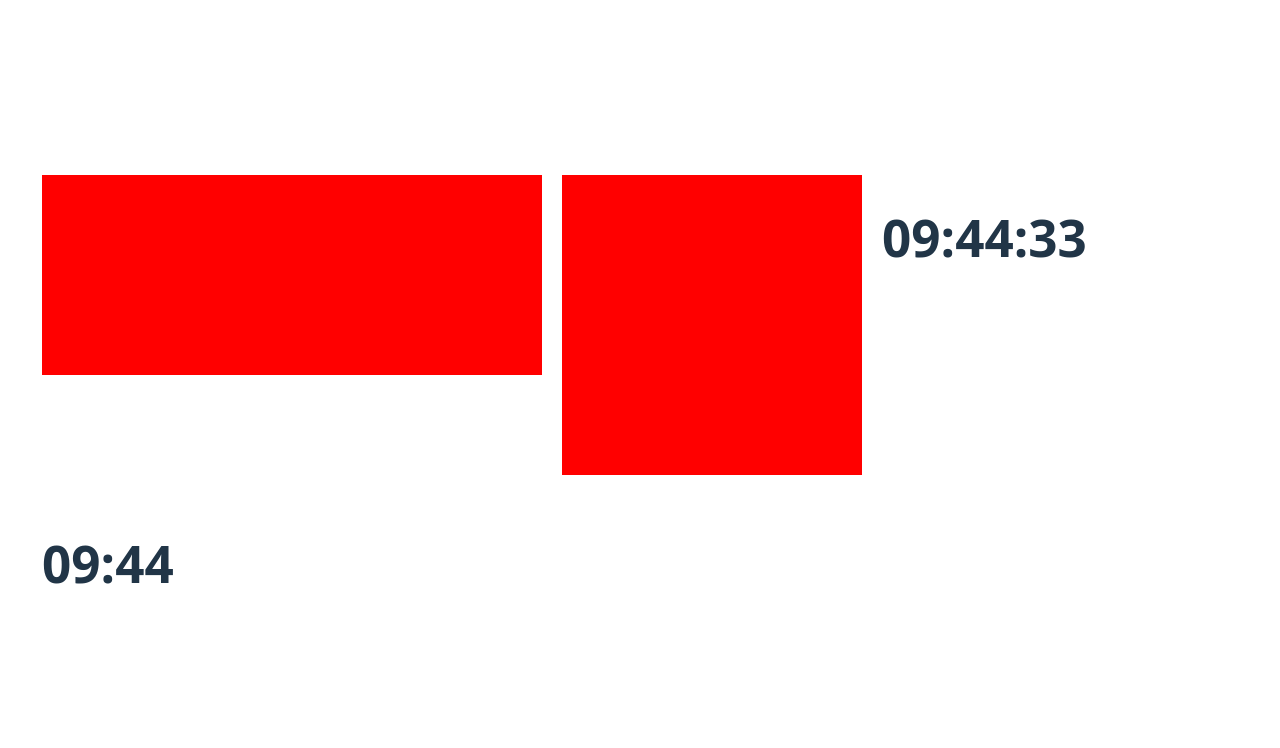
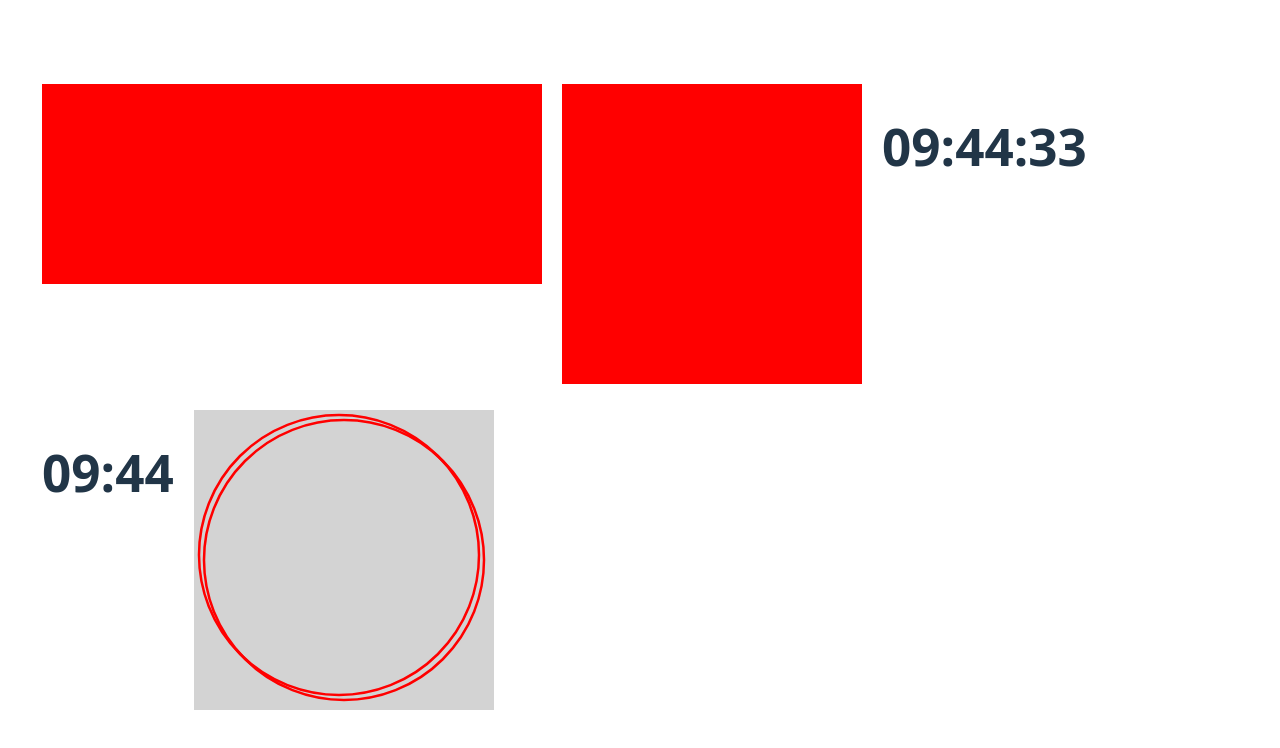
Before and after one commit to MaksimKuz/react-canvas-demo, a React (Vite) app: page / in a window 1280 px wide. Shown: the top 748 px of the page. Built offline with nearby package versions, Linux system fonts and the light colour scheme.

Commit message:
Добавлен компонент Clock. Canvas сделан классовым компонентом.

```diff
--- a/src/App.tsx
+++ b/src/App.tsx
@@ -2,6 +2,7 @@ import './App.css'
 // @ts-ignore
 import {Canvas} from './Canvas.jsx';
 import Timer from "./Timer.jsx";
+import Clock from "./Clock.jsx";
 
 function App() {
 
@@ -44,6 +45,7 @@ function App() {
           </div>
           <div style={blockStyle}><Timer showSeconds={true}/></div>
           <div style={blockStyle}><Timer/></div>
+          <div style={blockStyle}><Clock width={300} height={300} onPaint={myPaint} /></div>
       </div>
   )
 }
--- a/src/Canvas.jsx
+++ b/src/Canvas.jsx
@@ -1,21 +1,30 @@
-import { useRef, useEffect } from 'react';
 
-export function Canvas({width, height, onPaint, onInit, onDestroy}) {
-    const canvasRef = useRef(null);
+import React, {Component, useRef} from 'react';
 
-    useEffect(() => {
-        const canvas = canvasRef.current;
-        const context = canvas.getContext('2d');
+export class Canvas extends Component {
 
-        if (onInit) onInit(canvas, context, width, height)
-        if (onPaint) onPaint(canvas, context, width, height);
+    constructor(props) {
+        super(props);
+        this.canvasRef = React.createRef();
+    }
 
-        return () => {
-            if (onDestroy) onDestroy(canvas, context, width, height);
-        };
-    }, []);
+    doPaint(canvas, context, width, height){
+        context.fillStyle = 'red';
+        context.fillRect(0, 0, width, height);
+    }
 
-    return (
-        <canvas ref={canvasRef} width={width} height={height} />
-    );
+    componentDidMount() {
+        this.canvas = this.canvasRef.current;
+        this.context = this.canvas.getContext('2d');
+
+        this.doPaint(this.canvas, this.context, this.props.width, this.props.height);
+    }
+
+    render() {
+        return (
+            <div>
+                <canvas ref={this.canvasRef} width={this.props.width} height={this.props.height}/>
+            </div>
+        );
+    }
 }
--- /dev/null
+++ b/src/Clock.jsx
@@ -0,0 +1,29 @@
+import {Canvas} from "./Canvas.jsx";
+
+class Clock extends Canvas {
+
+    constructor(props) {
+        super(props);
+    }
+
+    doPaint(canvas, context, width, height){
+        context.fillStyle = 'lightgray';
+        context.fillRect(0, 0, width, height);
+
+        context.strokeStyle = "red";
+        context.lineWidth = 2.5;
+
+        circle(context, width/2-5, width/2-5, width/2-10);
+        circle(context, width/2, width/2, width/2-10);
+    }
+
+
+}
+
+function circle(context, x, y, radius){
+    context.beginPath();
+    context.arc(x, y, radius, 0, 2*Math.PI);
+    context.stroke();
+}
+
+export default Clock;
```
